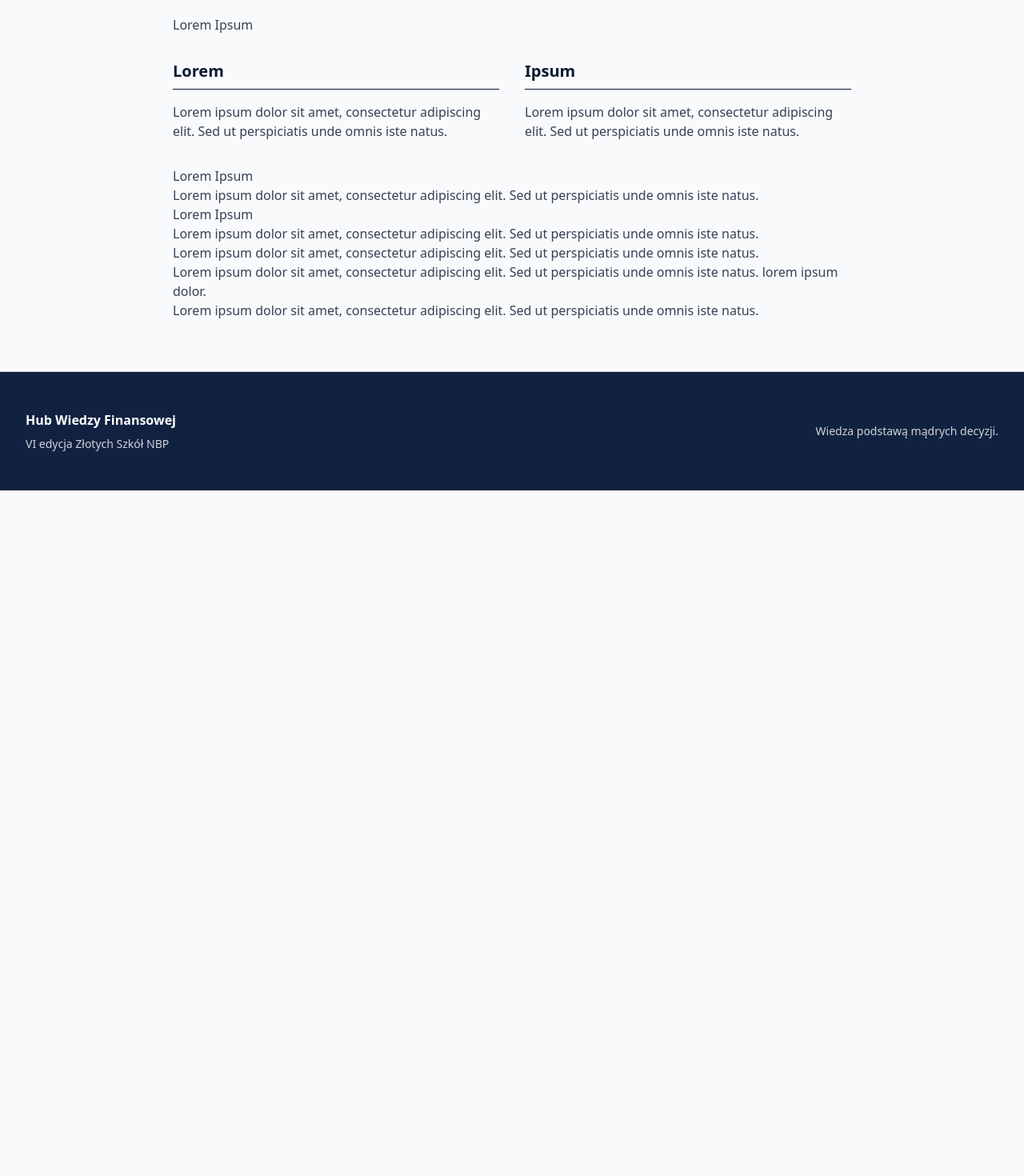
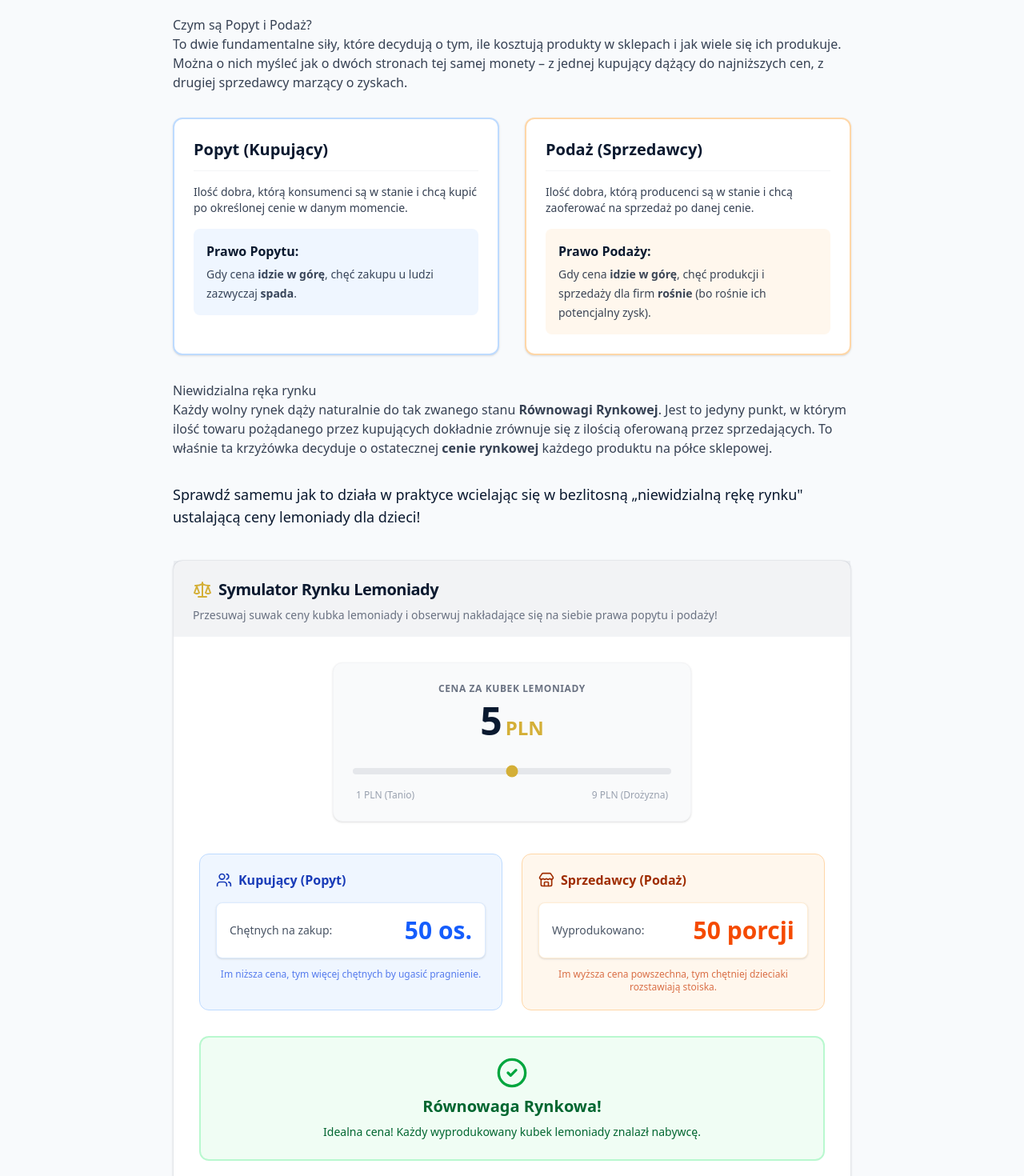
Before and after one commit to Smarkk2367/FinanceFundamentals, a Next.js app: page /topics/supply-demand in a window 1280 px wide. Shown: the part 340-1810 px from the top of the page at 80% size. Before the commit the page ends 953 px from the top, so only its background shows below. Built offline with nearby package versions, Linux system fonts and the light colour scheme.

Commit message:
fea: supply-demnd lemonade simulator

```diff
--- a/app/topics/supply-demand/page.tsx
+++ b/app/topics/supply-demand/page.tsx
@@ -1,43 +1,69 @@
 import { ArticleLayout } from "@/components/ArticleLayout";
+import { SupplyDemandSimulator } from "@/components/SupplyDemandSimulator";
 
 export default function SupplyDemandPage() {
     return (
         <ArticleLayout
             title="Popyt i Podaż"
-            description="Lorem ipsum dolor sit amet, consectetur adipiscing elit. Ut enim ad minim veniam."
+            description="Dwie najpotężniejsze siły rządzące każdą gospodarką wolnorynkową."
         >
-            <h2>Lorem Ipsum</h2>
-            <div className="grid md:grid-cols-2 gap-8 my-8">
-                <div>
-                    <h3 className="text-xl font-bold text-brand-navy border-b pb-2 mb-4">Lorem</h3>
-                    <p>
-                        Lorem ipsum dolor sit amet, consectetur adipiscing elit. Sed ut perspiciatis unde omnis iste natus.
+            <h2>Czym są Popyt i Podaż?</h2>
+            <p>
+                To dwie fundamentalne siły, które decydują o tym, ile kosztują produkty w sklepach i jak wiele się ich produkuje.
+                Można o nich myśleć jak o dwóch stronach tej samej monety – z jednej kupujący dążący do najniższych cen, z drugiej sprzedawcy marzący o zyskach.
+            </p>
+
+            <div className="grid md:grid-cols-2 gap-8 my-8 not-prose">
+                <div className="bg-white border-2 border-blue-200 rounded-xl p-6 shadow-sm">
+                    <h3 className="text-xl font-bold text-brand-navy border-b border-gray-100 pb-3 mb-4">
+                        Popyt (Kupujący)
+                    </h3>
+                    <p className="text-gray-700 text-sm mb-4">
+                        Ilość dobra, którą konsumenci są w stanie i chcą kupić po określonej cenie w danym momencie.
                     </p>
+                    <div className="bg-blue-50 p-4 rounded-lg">
+                        <span className="font-bold text-brand-navy block mb-1">Prawo Popytu:</span>
+                        <span className="text-sm text-brand-navy/80">Gdy cena <strong>idzie w górę</strong>, chęć zakupu u ludzi zazwyczaj <strong>spada</strong>.</span>
+                    </div>
                 </div>
-                <div>
-                    <h3 className="text-xl font-bold text-brand-navy border-b pb-2 mb-4">Ipsum</h3>
-                    <p>
-                        Lorem ipsum dolor sit amet, consectetur adipiscing elit. Sed ut perspiciatis unde omnis iste natus.
+
+                <div className="bg-white border-2 border-orange-200 rounded-xl p-6 shadow-sm">
+                    <h3 className="text-xl font-bold text-brand-navy border-b border-gray-100 pb-3 mb-4">
+                        Podaż (Sprzedawcy)
+                    </h3>
+                    <p className="text-gray-700 text-sm mb-4">
+                        Ilość dobra, którą producenci są w stanie i chcą zaoferować na sprzedaż po danej cenie.
                     </p>
+                    <div className="bg-orange-50 p-4 rounded-lg">
+                        <span className="font-bold text-brand-navy block mb-1">Prawo Podaży:</span>
+                        <span className="text-sm text-brand-navy/80">Gdy cena <strong>idzie w górę</strong>, chęć produkcji i sprzedaży dla firm <strong>rośnie</strong> (bo rośnie ich potencjalny zysk).</span>
+                    </div>
                 </div>
             </div>
 
-            <h2>Lorem Ipsum</h2>
+            <h2>Niewidzialna ręka rynku</h2>
             <p>
-                Lorem ipsum dolor sit amet, consectetur adipiscing elit. Sed ut perspiciatis unde omnis iste natus.
+                Każdy wolny rynek dąży naturalnie do tak zwanego stanu <strong>Równowagi Rynkowej</strong>.
+                Jest to jedyny punkt, w którym ilość towaru pożądanego przez kupujących dokładnie zrównuje się z ilością oferowaną przez sprzedających.
+                To właśnie ta krzyżówka decyduje o ostatecznej <strong>cenie rynkowej</strong> każdego produktu na półce sklepowej.
             </p>
 
-            <h2>Lorem Ipsum</h2>
-            <p>
-                Lorem ipsum dolor sit amet, consectetur adipiscing elit. Sed ut perspiciatis unde omnis iste natus.
-            </p>
-            <ul>
-                <li>Lorem ipsum dolor sit amet, consectetur adipiscing elit. Sed ut perspiciatis unde omnis iste natus.</li>
-                <li>Lorem ipsum dolor sit amet, consectetur adipiscing elit. Sed ut perspiciatis unde omnis iste natus. lorem ipsum dolor.</li>
-            </ul>
-            <p>
-                Lorem ipsum dolor sit amet, consectetur adipiscing elit. Sed ut perspiciatis unde omnis iste natus.
-            </p>
+            <p className="font-medium text-lg text-brand-navy mt-8">Sprawdź samemu jak to działa w praktyce wcielając się w bezlitosną „niewidzialną rękę rynku" ustalającą ceny lemoniady dla dzieci!</p>
+
+            <SupplyDemandSimulator />
+
+            <div className="bg-brand-navy text-white p-8 rounded-xl my-10 border border-brand-navy-light shadow-lg not-prose">
+                <h3 className="text-2xl font-bold text-brand-gold mb-4 mt-0">Działanie tych praw w sytuacjach ekstremalnych</h3>
+                <p className="text-white/90 leading-relaxed max-w-2xl mb-4">
+                    Prawa popytu i podaży świetnie można zaobserwować w sytuacjach bardzo nietypowych lub kryzysowych. Wyobraź sobie straszliwie upalne lato i wyjazd na miejską plażę:
+                </p>
+                <ul className="list-disc pl-5 space-y-3 text-white/80">
+                    <li className="pl-2">Nagle w upalnym słońcu bez chmur wszystkim dramatycznie chce się pić – <strong>popyt na wodę w butelkach gwałtownie rośnie</strong>.</li>
+                    <li className="pl-2">Sklepikarze przy plaży zauważają, że woda natychmiastowo znika z półek (podaż nie nadąża za popytem), i z powodu braków – <strong>podnoszą jej cenę podwójnie!</strong></li>
+                    <li className="pl-2">Ponieważ woda staje się bardzo zyskowna (wyższa cena), dziesiątki nowych osób zaczynają przywozić butelki na plażę by łatwo zarobić (podaż rośnie).</li>
+                    <li className="pl-2">W końcu bardzo wysoka cena sprawia, że część ludzi postanawia się napić się wody po powrocie z plaży. Popyt i Podaż powracają do swojej równowagi – woda znowu leży na półkach... ale <strong>punkt równowagi jest teraz na znacznie wyższej cenie bazowej</strong>.</li>
+                </ul>
+            </div>
         </ArticleLayout>
     );
 }
--- /dev/null
+++ b/components/SupplyDemandSimulator.tsx
@@ -0,0 +1,106 @@
+"use client";
+
+import { useState } from "react";
+import { Card, CardHeader, CardTitle, CardContent } from "@/components/ui/Card";
+import { Scale, Users, Store, CheckCircle2, AlertTriangle, TrendingDown } from "lucide-react";
+
+export function SupplyDemandSimulator() {
+    const [price, setPrice] = useState(5);
+
+    const demand = 100 - (10 * price);
+    const supply = 10 * price;
+
+    const isEquilibrium = demand === supply;
+    const isShortage = demand > supply;
+    const isSurplus = supply > demand;
+
+    return (
+        <Card className="my-10 border-gray-200 shadow-md not-prose">
+            <CardHeader className="bg-brand-navy-light/5 border-b border-gray-100 pb-4">
+                <div className="flex items-center gap-2">
+                    <Scale className="h-6 w-6 text-brand-gold" />
+                    <CardTitle className="text-xl text-brand-navy">Symulator Rynku Lemoniady</CardTitle>
+                </div>
+                <p className="text-sm text-gray-500 mt-1">
+                    Przesuwaj suwak ceny kubka lemoniady i obserwuj nakładające się na siebie prawa popytu i podaży!
+                </p>
+            </CardHeader>
+            <CardContent className="p-6 md:p-8">
+                <div className="mb-10 max-w-md mx-auto bg-gray-50 p-6 rounded-xl border border-gray-100 shadow-sm">
+                    <label className="flex flex-col items-center justify-center text-sm font-medium text-gray-700 mb-6 text-center">
+                        <span className="text-gray-500 mb-2 uppercase tracking-wider text-xs font-bold">Cena za kubek lemoniady</span>
+                        <span className="text-5xl font-extrabold text-brand-navy">{price}<span className="text-2xl ml-1 text-brand-gold">PLN</span></span>
+                    </label>
+                    <input
+                        type="range" min="1" max="9" step="1"
+                        value={price}
+                        onChange={(e) => setPrice(Number(e.target.value))}
+                        className="w-full accent-brand-gold h-2 bg-gray-200 rounded-lg appearance-none cursor-pointer"
+                    />
+                    <div className="flex justify-between text-xs font-medium text-gray-400 mt-3 px-1">
+                        <span>1 PLN (Tanio)</span>
+                        <span>9 PLN (Drożyzna)</span>
+                    </div>
+                </div>
+
+                <div className="grid md:grid-cols-2 gap-6 mb-8">
+                    <div className="border border-blue-200 rounded-xl p-5 bg-blue-50">
+                        <h4 className="font-bold text-blue-800 flex items-center gap-2 mb-4">
+                            <Users className="h-5 w-5" />
+                            Kupujący (Popyt)
+                        </h4>
+                        <div className="flex justify-between items-center bg-white p-4 rounded-lg border border-blue-100 shadow-sm">
+                            <span className="text-sm text-gray-600 font-medium">Chętnych na zakup:</span>
+                            <span className="text-3xl font-bold text-blue-600">{demand} os.</span>
+                        </div>
+                        <p className="text-xs text-blue-700/70 mt-3 text-center">
+                            Im niższa cena, tym więcej chętnych by ugasić pragnienie.
+                        </p>
+                    </div>
+
+                    <div className="border border-orange-200 rounded-xl p-5 bg-orange-50">
+                        <h4 className="font-bold text-orange-800 flex items-center gap-2 mb-4">
+                            <Store className="h-5 w-5" />
+                            Sprzedawcy (Podaż)
+                        </h4>
+                        <div className="flex justify-between items-center bg-white p-4 rounded-lg border border-orange-100 shadow-sm">
+                            <span className="text-sm text-gray-600 font-medium">Wyprodukowano:</span>
+                            <span className="text-3xl font-bold text-orange-600">{supply} porcji</span>
+                        </div>
+                        <p className="text-xs text-orange-700/70 mt-3 text-center">
+                            Im wyższa cena powszechna, tym chętniej dzieciaki rozstawiają stoiska.
+                        </p>
+                    </div>
+                </div>
+
+                <div className={`p-6 rounded-xl border-2 text-center transition-colors duration-300 flex flex-col items-center justify-center space-y-2
+                    ${isEquilibrium ? 'bg-green-50 border-green-200 text-green-800' : ''}
+                    ${isShortage ? 'bg-red-50 border-red-200 text-red-800' : ''}
+                    ${isSurplus ? 'bg-yellow-50 border-yellow-200 text-yellow-800' : ''}
+                `}>
+                    {isEquilibrium && (
+                        <>
+                            <CheckCircle2 className="h-10 w-10 text-green-600 mb-2" />
+                            <h3 className="text-xl font-bold">Równowaga Rynkowa!</h3>
+                            <p className="text-sm">Idealna cena! Każdy wyprodukowany kubek lemoniady znalazł nabywcę.</p>
+                        </>
+                    )}
+                    {isShortage && (
+                        <>
+                            <TrendingDown className="h-10 w-10 text-red-600 mb-2" />
+                            <h3 className="text-xl font-bold">Niedobór na rynku!</h3>
+                            <p className="text-sm">Cena jest zbyt niska. Chętnych jest więcej ({demand}) niż wyprodukowanej lemoniady ({supply}). Część klientów odchodzi z niczym! Brakuje {demand - supply} kubków.</p>
+                        </>
+                    )}
+                    {isSurplus && (
+                        <>
+                            <AlertTriangle className="h-10 w-10 text-yellow-600 mb-2" />
+                            <h3 className="text-xl font-bold">Nadwyżka na rynku!</h3>
+                            <p className="text-sm">Cena jest zbyt wysoka. Wyprodukowano dużo lemoniady ({supply}), ale klientów jest mało ({demand}). Lemoniada się psuje! Zostanie {supply - demand} kubków strat.</p>
+                        </>
+                    )}
+                </div>
+            </CardContent>
+        </Card>
+    );
+}
```
